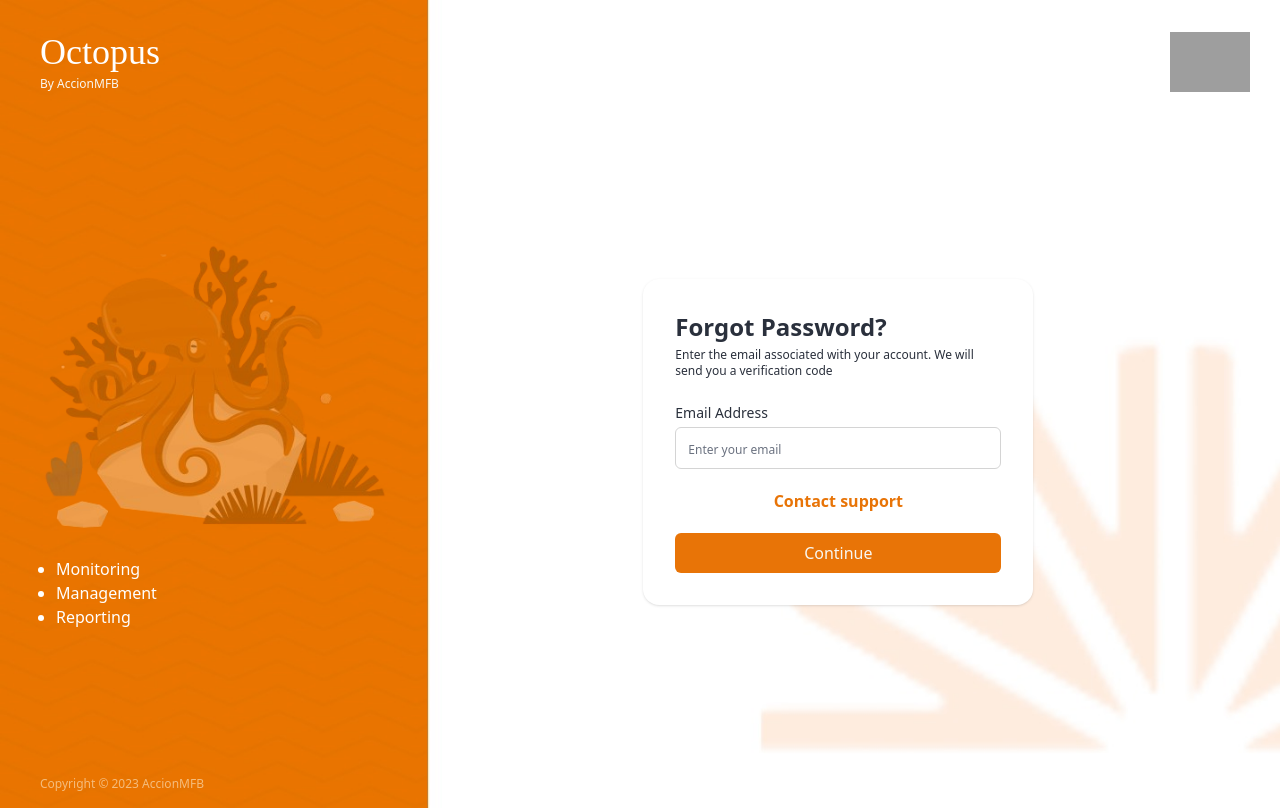
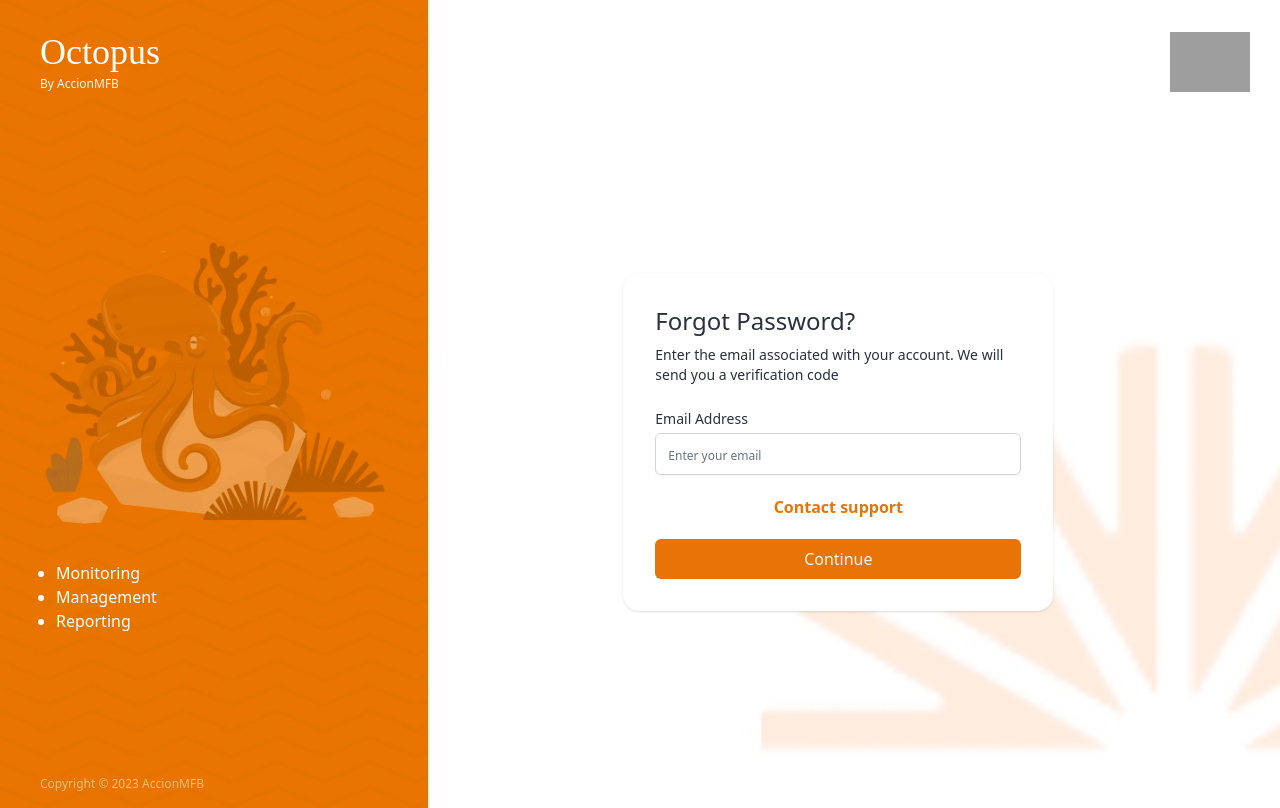
Before and after one commit to Jideotetic/Octopus, a React (Vite) app: page /forgot-password in a window 1280 px wide. Built offline with nearby package versions, Linux system fonts and the light colour scheme; grey boxes are pictures that could not be loaded; a web font is replaced by a local one.

Commit message:
Update login and forgot password route
- Install react toastify to handle
  notification

```diff
--- a/package.json
+++ b/package.json
@@ -12,7 +12,8 @@
   "dependencies": {
     "react": "^18.2.0",
     "react-dom": "^18.2.0",
-    "react-router-dom": "^6.23.0"
+    "react-router-dom": "^6.23.0",
+    "react-toastify": "^10.0.5"
   },
   "devDependencies": {
     "@tailwindcss/forms": "^0.5.7",
--- /dev/null
+++ b/src/actions/loginAction.ts
@@ -0,0 +1,17 @@
+import { LoaderFunctionArgs, redirect } from "react-router-dom";
+import { toast } from 'react-toastify';
+import 'react-toastify/dist/ReactToastify.css';
+
+export default async function loginAction({
+  request,
+}: LoaderFunctionArgs) {
+  const formData = await request.formData();
+
+  const email = formData.get("email");
+  const password = formData.get("password");
+
+  console.log(email, password);
+  toast.success("Login successfully");
+
+  return redirect("/");
+}
--- a/src/main.tsx
+++ b/src/main.tsx
@@ -10,6 +10,7 @@ import CreateNewPassword from "./routes/CreateNewPassword";
 import forgotPasswordAction from "./actions/forgotPasswordAction";
 import verifyOTPAction from "./actions/verifyOTPAction";
 import createNewPasswordAction from "./actions/createNewPasswordAction";
+import loginAction from "./actions/loginAction";
 
 const router = createBrowserRouter([
   {
@@ -19,6 +20,7 @@ const router = createBrowserRouter([
       {
         index: true,
         element: <Login />,
+        action: loginAction,
       },
       {
         path: "forgot-password",
--- a/src/routes/CreateNewPassword.tsx
+++ b/src/routes/CreateNewPassword.tsx
@@ -4,7 +4,7 @@ const CreateNewPassword = () => {
   return (
     <>
       <div className="flex h-[calc(100vh-100.21px)] flex-col items-center justify-center">
-        <div className="w-full max-w-[390px] rounded-2xl bg-white p-8 shadow">
+        <div className="w-full max-w-[430px] rounded-2xl bg-white p-8 shadow">
           <h2 className="mb-1 text-2xl font-bold text-[#2A303C]">
             Create a new password
           </h2>
--- a/src/routes/ForgotPassword.tsx
+++ b/src/routes/ForgotPassword.tsx
@@ -1,14 +1,21 @@
-import { Link, Form } from "react-router-dom";
+import { Form } from "react-router-dom";
+import { ToastContainer, toast } from "react-toastify";
+import "react-toastify/dist/ReactToastify.css";
 
 const ForgotPassword = () => {
+  function handleContactSupport() {
+    toast.info("Kindly contact risk for support");
+  }
+
   return (
     <>
+      <ToastContainer />
       <div className="flex h-[calc(100vh-100.21px)] flex-col items-center justify-center">
-        <div className="w-full max-w-[390px] rounded-2xl bg-white p-8 shadow">
-          <h2 className="mb-1 text-2xl font-bold text-[#2A303C]">
+        <div className="w-full max-w-[430px] rounded-2xl bg-white p-8 shadow">
+          <h2 className="mb-2 text-2xl font-medium text-[#2A303C]">
             Forgot Password?
           </h2>
-          <p className="text-xs text-[#2A303C]">
+          <p className="text-sm text-[#2A303C]">
             Enter the email associated with your account. We will send you a
             verification code
           </p>
@@ -24,13 +31,18 @@ const ForgotPassword = () => {
                 type="email"
                 name="email"
                 id="email"
+                required
                 placeholder="Enter your email"
-                className="form-input rounded-md border-neutral-300 placeholder:text-xs"
+                className="form-input rounded-md border-neutral-300 shadow-sm placeholder:text-xs focus:border-[#E87407] focus:outline-none focus:ring-1 focus:ring-[#E87407] focus:invalid:border-red-400 focus:invalid:ring-red-400"
               />
             </div>
-            <Link to={`/`} className="text-center font-semibold text-[#E87407]">
+            <button
+              type="button"
+              onClick={handleContactSupport}
+              className="text-center font-semibold text-[#E87407]"
+            >
               Contact support
-            </Link>
+            </button>
             <button
               type="submit"
               className="w-full rounded-md bg-[#E87407] p-2 text-[#F9F7F0]"
--- a/src/routes/Login.tsx
+++ b/src/routes/Login.tsx
@@ -1,15 +1,18 @@
-import { Link } from "react-router-dom";
+import { Link, Form } from "react-router-dom";
+import { ToastContainer } from "react-toastify";
+import "react-toastify/dist/ReactToastify.css";
 
 const Login = () => {
   return (
     <>
+      <ToastContainer />
       <div className="flex h-[calc(100vh-100.21px)] flex-col items-center justify-center">
-        <div className="w-full max-w-[390px] rounded-2xl bg-white p-8 shadow">
-          <h2 className="mb-1 text-2xl font-bold text-[#2A303C]">Welcome!</h2>
-          <p className="text-xs text-[#2A303C]">
+        <div className="w-full max-w-[430px] rounded-2xl bg-white p-8 shadow">
+          <h2 className="mb-1 text-2xl font-medium text-[#2A303C]">Welcome!</h2>
+          <p className="text-sm text-[#2A303C]">
             Please enter your credential to sign in!
           </p>
-          <form action="" method="post" className="mt-6 flex flex-col gap-5">
+          <Form action="." method="post" className="mt-6 flex flex-col gap-5">
             <div className="flex flex-col gap-1">
               <label
                 htmlFor="email"
@@ -21,8 +24,10 @@ const Login = () => {
                 type="email"
                 name="email"
                 id="email"
+                autoComplete="off"
+                required
                 placeholder="Enter your email"
-                className="form-input rounded-md border-neutral-300 placeholder:text-xs"
+                className="form-input rounded-md border-neutral-300 shadow-sm placeholder:text-xs focus:border-[#E87407] focus:outline-none focus:ring-1 focus:ring-[#E87407] focus:invalid:border-red-400 focus:invalid:ring-red-400"
               />
             </div>
             <div className="flex flex-col gap-1">
@@ -37,7 +42,9 @@ const Login = () => {
                 name="password"
                 id="password"
                 placeholder="Enter your password"
-                className="form-input rounded-md border-neutral-300 placeholder:text-xs"
+                minLength={8}
+                required
+                className="form-input rounded-md border-neutral-300 shadow-sm placeholder:text-xs focus:border-[#E87407] focus:outline-none focus:ring-1 focus:ring-[#E87407] placeholder-shown:focus:border-red-400 placeholder-shown:focus:ring-red-400 focus:invalid:border-red-400 focus:invalid:ring-red-400"
               />
             </div>
             <div className="flex justify-between">
@@ -46,7 +53,7 @@ const Login = () => {
                   type="checkbox"
                   name="remember"
                   id="remember"
-                  className="form-checkbox hover:focus:ring-none cursor-pointer rounded-sm border-neutral-300 text-[#E87407] focus:ring-[#E87407]"
+                  className="hover:focus:ring-none form-checkbox cursor-pointer rounded-sm border-neutral-300 text-[#E87407] focus:ring-[#E87407]"
                 />
                 <label htmlFor="remember" className="text-sm text-[#2A303C]">
                   Remember me
@@ -65,7 +72,7 @@ const Login = () => {
             >
               Sign In
             </button>
-          </form>
+          </Form>
         </div>
       </div>
     </>
--- a/src/routes/Root.tsx
+++ b/src/routes/Root.tsx
@@ -13,7 +13,7 @@ const Root = () => {
             </h1>
             <p className="text-xs font-medium text-[#F9F7F0]">By AccionMFB</p>
           </header>
-          <div className="flex flex-col gap-6">
+          <div className="flex flex-col gap-8">
             <img src={octopusImageUrl} alt="" className="h-auto w-full" />
             <ul className="list-disc pl-4">
               <li>Monitoring</li>
--- a/src/routes/VerifyOTP.tsx
+++ b/src/routes/VerifyOTP.tsx
@@ -4,8 +4,8 @@ const VerifyOTP = () => {
   return (
     <>
       <div className="flex h-[calc(100vh-100.21px)] flex-col items-center justify-center">
-        <div className="w-full max-w-[390px] rounded-2xl bg-white p-8 shadow">
-          <h2 className="mb-1 text-xl font-medium text-[#2A303C]">
+        <div className="w-full max-w-[430px] rounded-2xl bg-white p-8 shadow">
+          <h2 className="mb-2 text-2xl font-medium text-[#2A303C]">
             We sent a code to your email.
           </h2>
           <p className="text-sm text-[#2A303C]">
```
Also changed, not shown: 1 other file (tests, documents, lock files or other folders).
